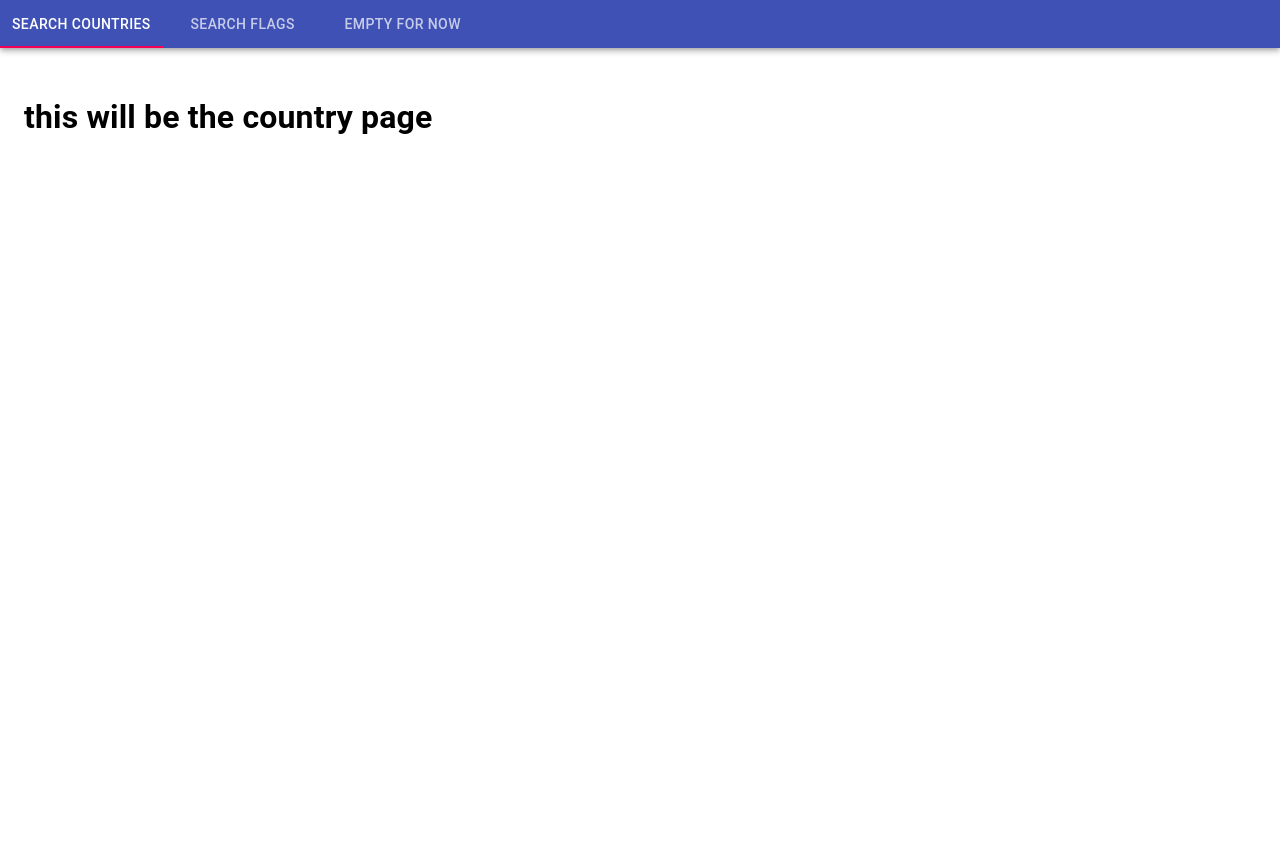
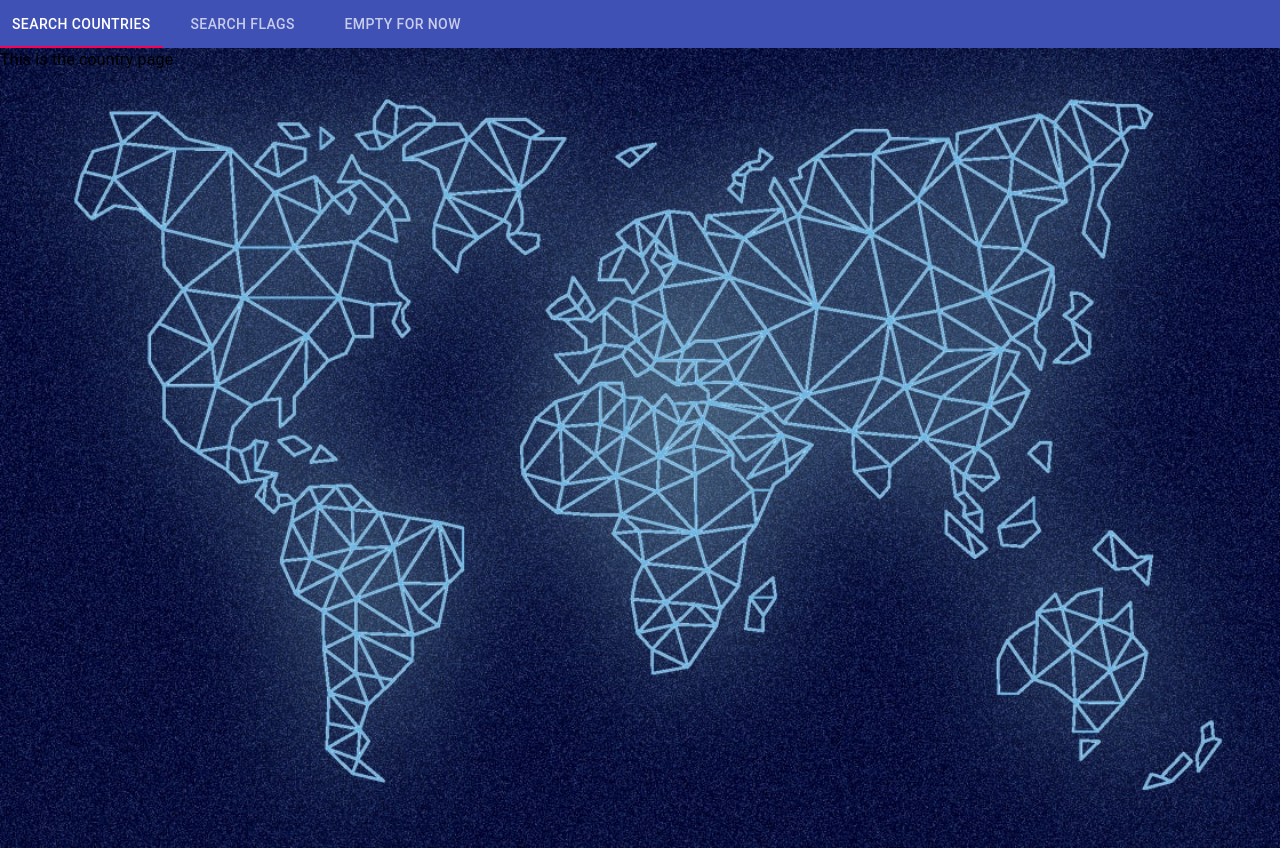
Before and after one commit to noriyuki-ishii-820/country-search-react, a React (Create React App) app: page / in a window 1280 px wide. Before the commit the page ends 800 px from the top, so only its background shows below. Built offline with nearby package versions, Linux system fonts and the light colour scheme.

Commit message:
countrypage bg

```diff
--- a/src/App.js
+++ b/src/App.js
@@ -20,7 +20,7 @@ function TabPanel(props) {
       {...other}
     >
       {value === index && (
-        <Box p={3}>
+        <Box p={0}>
           <Typography>{children}</Typography>
         </Box>
       )}
--- a/src/components/CountrySearch/CountrySearch.jsx
+++ b/src/components/CountrySearch/CountrySearch.jsx
@@ -1,8 +1,11 @@
 import React from 'react';
-
+import styles from "./CountrySearch.module.css";
 
 export default function Country (){
     return (
-        <h1> this will be the country page</h1>
+        <div className={styles.container}>
+            This is the country page
+        </div>
+
     )
 }
--- /dev/null
+++ b/src/components/CountrySearch/CountrySearch.module.css
@@ -0,0 +1,9 @@
+.container {
+  background-image: url("../../img/background.jpg");
+  height: 100vh;
+  margin: 0 !important;
+  padding: 0 !important;
+  background-position: center;
+  background-repeat: no-repeat;
+  background-size: cover;
+}
```
Also changed, not shown: src/App.css (deleted, +0 -38 lines), src/img/background.jpg (added).
